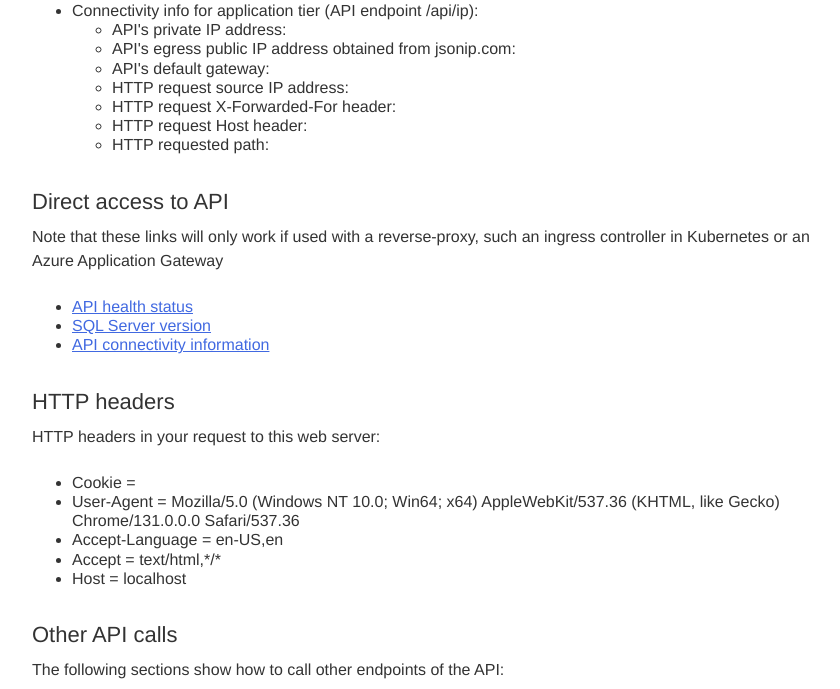
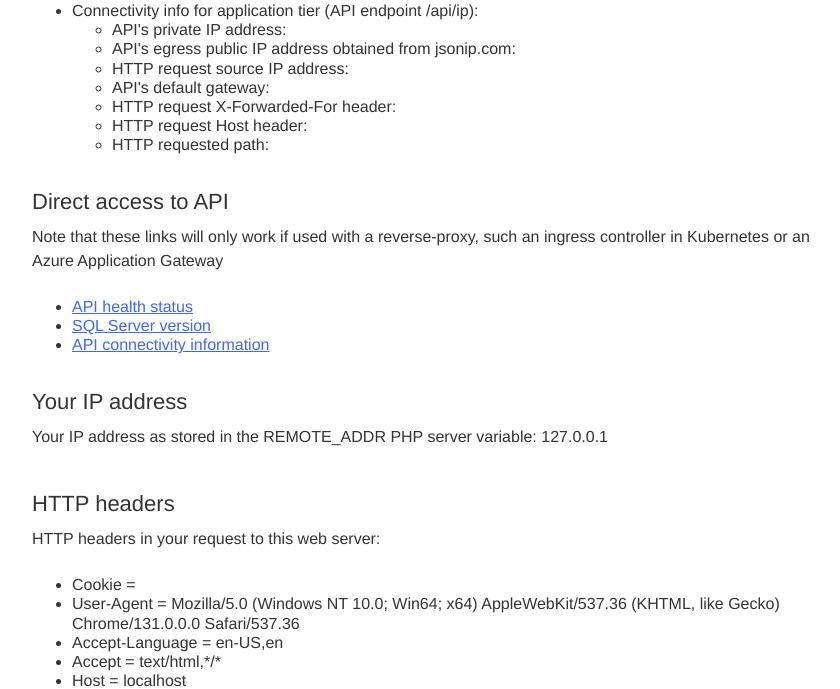
Before and after one commit to microsoft/YADA, a PHP site: page /?command=1 in a window 1280 px wide. Shown: the part 884-1573 px from the top of the page, without its empty margins (208-1048 px from the left). Run offline with PHP 8.4, Linux system fonts and the light colour scheme; data that the repository does not hold is empty.

Commit message:
addid src ip visibility

```diff
--- a/web/index.php
+++ b/web/index.php
@@ -164,9 +164,9 @@ if ($platform == "vm") {
                         print("                            <ul>");
                         print("                            <li>API's private IP address: " . $result["my_private_ip"] . "</li>");
                         print("                            <li>API's egress public IP address obtained from jsonip.com: " . $result["my_public_ip"] . "</li>");
+                        print("                            <li>HTTP request source IP address: " . $result["your_address"] . "</li>");
                         if ($show_api_ip == "yes") {
                             print("                            <li>API's default gateway: " . $result["my_default_gateway"] . "</li>");
-                            print("                            <li>HTTP request source IP address: " . $result["your_address"] . "</li>");
                             print("                            <li>HTTP request X-Forwarded-For header: " . $result["x-forwarded-for"] . "</li>");
                             print("                            <li>HTTP request Host header: " . $result["host"] . "</li>");
                             print("                            <li>HTTP requested path: " . $result["path_accessed"] . "</li>");
@@ -187,6 +187,9 @@ if ($platform == "vm") {
                         print("                    </ul>");
                     }
                     ?>
+                    <br>
+                    <h3>Your IP address</h3>
+                    <p>Your IP address as stored in the REMOTE_ADDR PHP server variable: <?php print($_SERVER['REMOTE_ADDR'])?></p>
                     <br>
                     <h3>HTTP headers</h3>
                     <p>HTTP headers in your request to this web server:</p>
```
